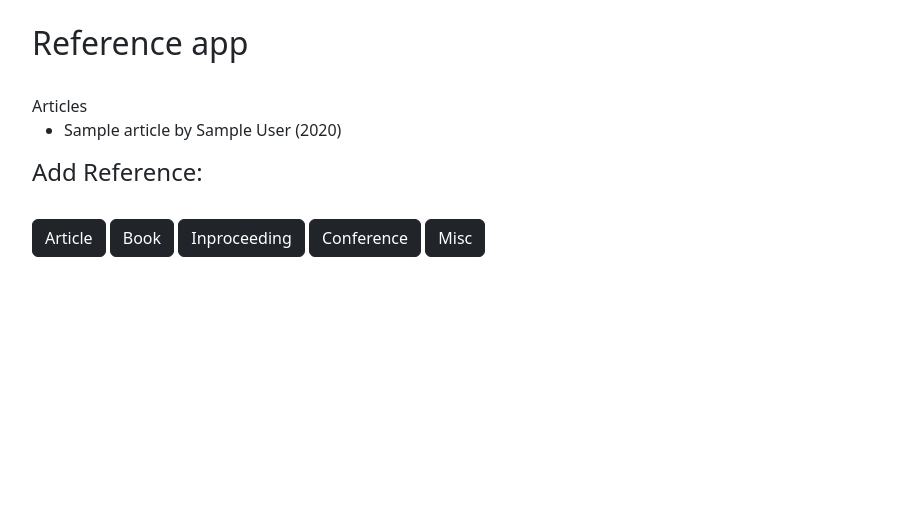
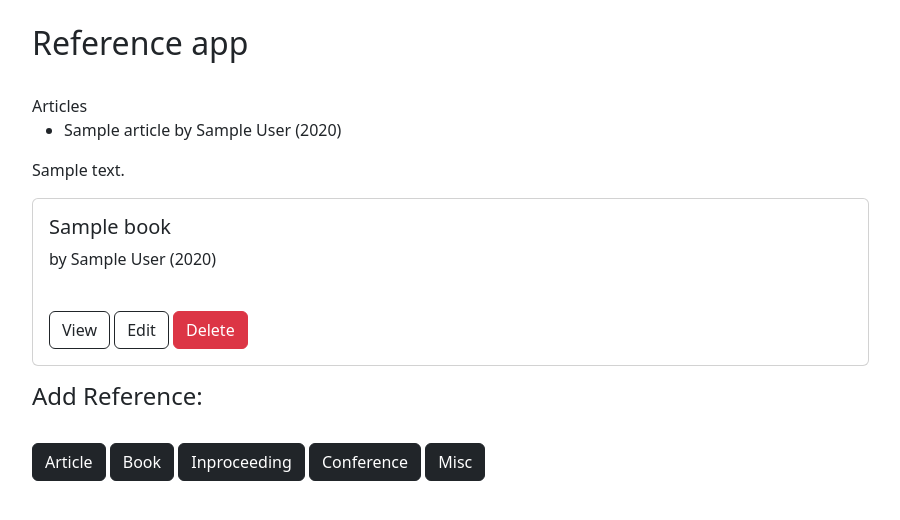
Before and after one commit to matimove/miniprojekti, a Flask app: template src/templates/index.html in a window 1280 px wide. Shown: the top 520 px of the page, without its empty margins (50-950 px from the left). Run offline with Flask 3, Linux system fonts and the light colour scheme; the template is opened without the code that fills it: most values are stand-ins (such as "Sample title", 1, 10 or a date in 2020).

Commit message:
Update index.html for book functionality

```diff
--- a/src/templates/index.html
+++ b/src/templates/index.html
@@ -35,6 +35,45 @@ Reference app
     </ul>
 {% endif %}
 
+{% if message_books %}
+    <p>{{ message_books }}</p>
+{% endif %}
+
+{% for book in books_list %}
+  <div class="card w-75 mb-3">
+    <div class="card-body">
+      <h5 class="card-title">{{ book.title }}</h5>
+      <p class="card-text"> by {{ book.author }} ({{ book.year }})</p></br>
+      <button type="button" class="btn btn-outline-dark" data-bs-toggle="modal" data-bs-target="#Modal{{book.id}}">View</button>
+      <a href="#" class="btn btn-outline-dark">Edit</a>
+      <a href="#" class="btn btn-danger">Delete</a>
+    </div>
+  </div>
+
+  <div class="modal fade" id="Modal{{book.id}}" tabindex="-1" aria-labelledby="Reference information" aria-hidden="true">
+    <div class="modal-dialog">
+      <div class="modal-content">
+        <div class="modal-header ">
+          <button type="button" class="btn-close" data-bs-dismiss="modal" aria-label="Close"></button>
+        </div>
+        <div class="modal-body">
+          <h4>{{ book.title }}</h4>
+          <p>
+            <b>Author:</b>  {{ book.author }}</br>
+            <b>Published:</b>  {{ book.year }}</br>
+            <b>Publisher:</b>  {% if book.publisher %}{{ book.publisher }}{% endif %} </br>
+            <b>Edition:</b> {% if book.edition %}{{ book.edition }}{% endif %} </br>
+            <b>Pages:</b>  {% if book.pages %}{{ book.pages }}{% endif %} </br>
+            <b>Doi:</b>  {% if book.doi %}{{ book.doi }}{% endif %} </br>
+          </p>
+        </div>
+      </div>
+    </div>
+  </div>
+
+  {% endfor %}
+
+
 <h4>Add Reference:</h4></br>
 <div class="add_button_container" style="display: inline;">
   <a href="/add-article" class="btn btn-dark">Article</a>
@@ -44,4 +83,5 @@ Reference app
   <a href="/add-misc" class="btn btn-dark">Misc</a>
 </div>
 
+
 {% endblock %}
```
